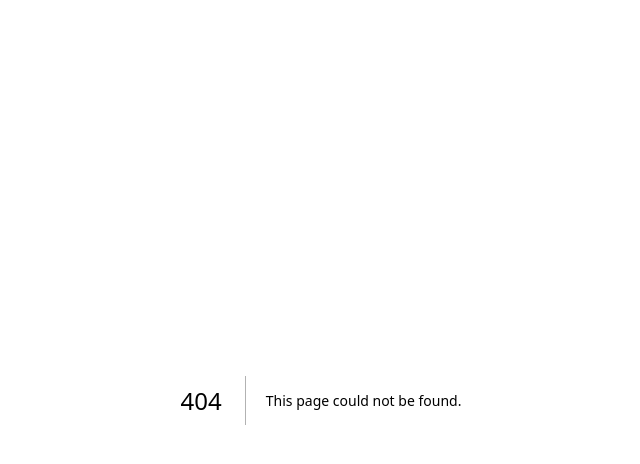
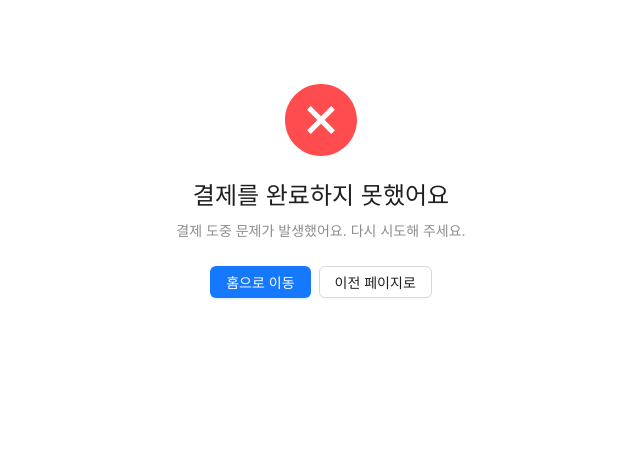
Before and after one commit to rmfnxm23/CHEESE-CHOCO_FE, a Next.js app in the folder cheesenchoco/: page /payment/fail in a window 1280 px wide. Before the commit this address had no page. Shown: the top 464 px of the page, without its empty margins (319-959 px from the left). Built offline with nearby package versions, Linux system fonts and the light colour scheme.

Commit message:
Feat: 토스 결제 성공/실패 페이지 라우팅 및 컴포넌트 구현

```diff
--- /dev/null
+++ b/cheesenchoco/src/features/Payment/PaymentFail/index.tsx
@@ -0,0 +1,34 @@
+import { Button, Result } from "antd";
+import { useRouter } from "next/router";
+import { PaymentFailStyled } from "./styled";
+import clsx from "clsx";
+
+const PaymentFail = () => {
+  const router = useRouter();
+  const { code, message, orderId } = router.query;
+
+  return (
+    <PaymentFailStyled className={clsx("fail-wrap")}>
+      <div className="fail-box">
+        <Result
+          status="error"
+          title="결제를 완료하지 못했어요"
+          subTitle="결제 도중 문제가 발생했어요. 다시 시도해 주세요."
+          extra={[
+            <Button key="home" type="primary" onClick={() => router.push("/")}>
+              홈으로 이동
+            </Button>,
+            <Button key="back" onClick={() => router.back()}>
+              이전 페이지로
+            </Button>,
+          ]}
+        />
+        {code && <p>에러 코드: {code}</p>}
+        {message && <p>에러 메시지: {message}</p>}
+        {orderId && <p>주문 ID: {orderId}</p>}
+      </div>
+    </PaymentFailStyled>
+  );
+};
+
+export default PaymentFail;
--- /dev/null
+++ b/cheesenchoco/src/features/Payment/PaymentFail/styled.ts
@@ -0,0 +1,26 @@
+import styled from "styled-components";
+
+export const PaymentFailStyled = styled.div`
+  display: flex;
+  flex-direction: column;
+  height: 100vh;
+  align-items: center;
+  justify-content: center;
+
+  &.fail-wrap {
+    width: 100%;
+    max-width: 1020px;
+    height: 41.5vh;
+    padding: 10px;
+    margin: 0 auto;
+
+    .fail-box {
+      margin-top: 50px;
+      display: flex;
+      height: 100%;
+      flex-direction: column;
+      align-items: center;
+      justify-content: center;
+    }
+  }
+`;
--- /dev/null
+++ b/cheesenchoco/src/features/Payment/PaymentSuccess/styled.ts
@@ -0,0 +1,9 @@
+import styled from "styled-components";
+
+export const PaymentSuccessStyled = styled.div`
+  display: flex;
+  flex-direction: column;
+  height: 100vh;
+  align-items: center;
+  justify-content: center;
+`;
--- /dev/null
+++ b/cheesenchoco/src/pages/payment/fail/index.tsx
@@ -0,0 +1,7 @@
+import PaymentFail from "@/features/Payment/PaymentFail";
+
+const Fail = () => {
+  return <PaymentFail />;
+};
+
+export default Fail;
```
Also changed, not shown: cheesenchoco/src/features/Payment/PaymentSuccess/index.tsx (added, +132 -0 lines), cheesenchoco/src/pages/payment/success/index.tsx (added, +7 -0 lines).
